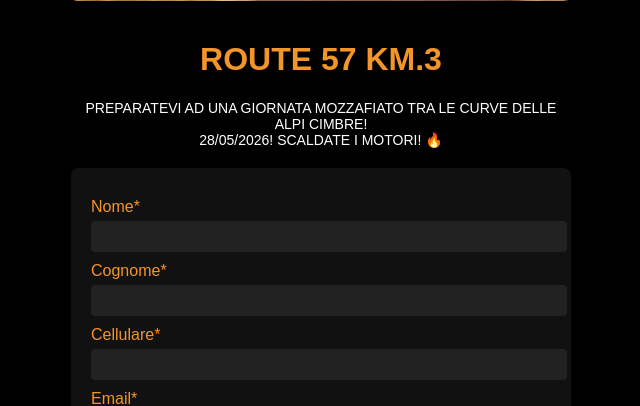
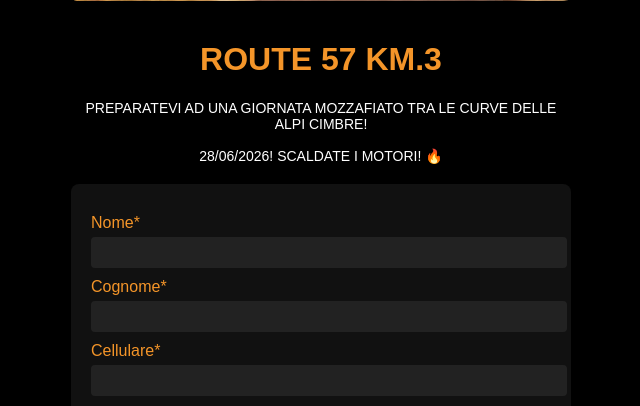
Before and after one commit to NightRiders57/Route57KM3, a Flask app: page / in a window 1280 px wide. Shown: the part 351-757 px from the top of the page, without its empty margins (319-959 px from the left). Run offline with Flask 3, Linux system fonts and the light colour scheme; parts of the project's set-up code (start-up, migrations or seed data) failed here and were passed over.

Commit message:
aggiornata data

```diff
--- a/templates/index.html
+++ b/templates/index.html
@@ -12,7 +12,8 @@
     <h1>ROUTE 57 KM.3</h1>
     <p class="descrizione">
       PREPARATEVI AD UNA GIORNATA MOZZAFIATO TRA LE CURVE DELLE ALPI CIMBRE!<br>
-      28/05/2026! SCALDATE I MOTORI! 🔥
+      <br>
+      28/06/2026! SCALDATE I MOTORI! 🔥
     </p>
 
     <!-- Overlay caricamento -->
```
